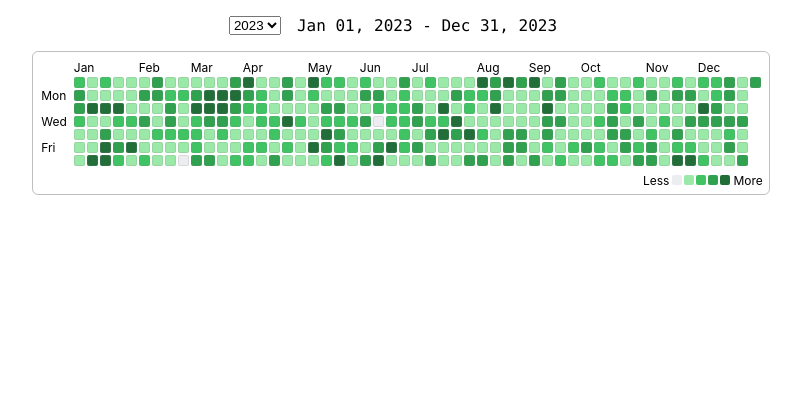
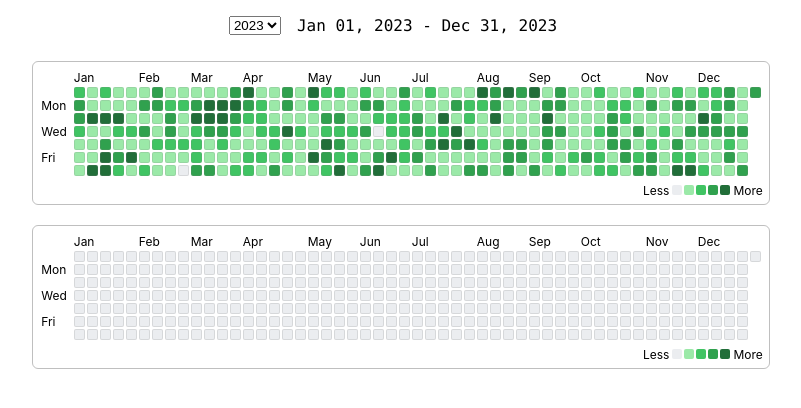
Before and after one commit to liyiji00/vue-calendar-graph, a Vue app: page / in a window 1280 px wide. Shown: the top 408 px of the page, without its empty margins (239-1040 px from the left). Built offline with nearby package versions, Linux system fonts and the light colour scheme.

Commit message:
chore: remove helper fun & comments

```diff
--- a/src/App.vue
+++ b/src/App.vue
@@ -4,11 +4,6 @@ import dayjs from 'dayjs'
 
 import CG from './components/CalendarGraph'
 import { dF } from './tools'
-
-
-onMounted(() => {
-  window['dayjs'] = dayjs
-})
 
 
 function getRandomRecords(year: number) {
@@ -36,8 +31,13 @@ const LastDay  = computed(() => dayjs().year(year.value).endOf('y'))
     <pre>{{ dF(FirstDay) }} - {{ dF(LastDay) }}</pre>
   </div>
   <CG
+    class="calendar-graph"
     :year="(year)"
     :records="getRandomRecords(2023)"
+  />
+  <CG
+    class="calendar-graph"
+    :year="(year)"
   />
 </template>
 
@@ -47,4 +47,8 @@ const LastDay  = computed(() => dayjs().year(year.value).endOf('y'))
   justify-content: center;
   align-items    : center;
 }
+
+.calendar-graph {
+  margin: 10px;
+}
 </style>
```
Also changed, not shown: src/components/CalendarGraph/index.vue (+0 -9 lines).
